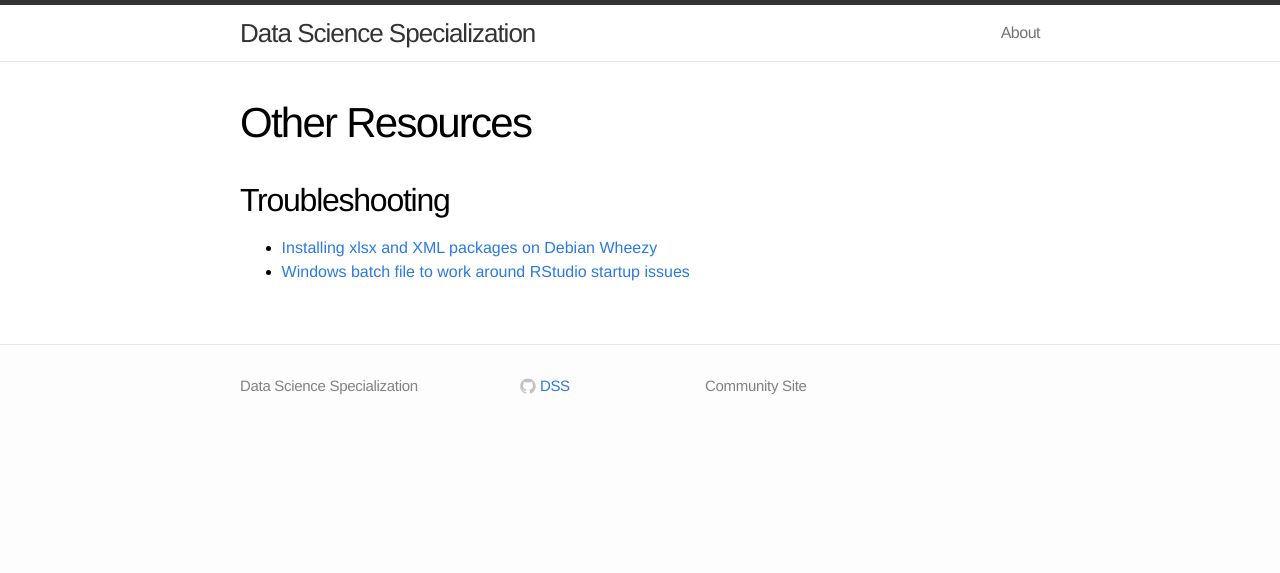
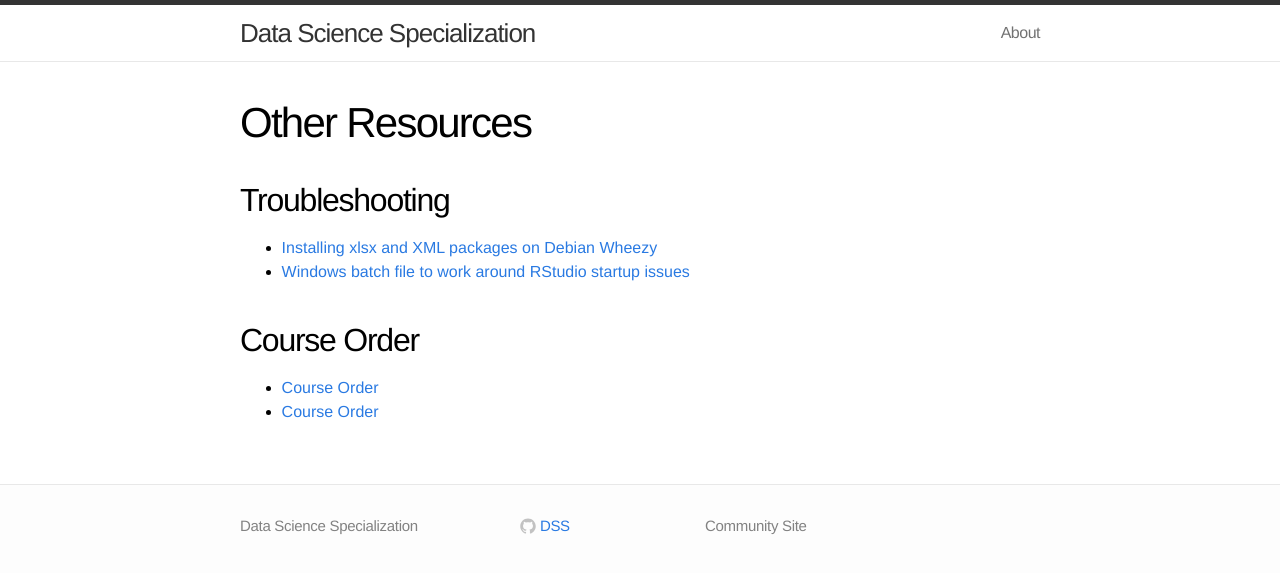
Before and after one commit to DataScienceSpecialization/DataScienceSpecialization.github.io, a Jekyll site: the page built from other.md, in a window 1280 px wide. Shown: the top 573 px of the page. Built offline with Jekyll 4.4.1, drawn with Linux system fonts in a browser that asks for light colours.

Commit message:
Update other.md

```diff
--- a/other.md
+++ b/other.md
@@ -8,3 +8,9 @@
 
 - [Installing xlsx and XML packages on Debian Wheezy](http://allanino.me/blog/programming/installing-some-r-packages/)
 - [Windows batch file to work around RStudio startup issues](https://github.com/stepds/contrib-DataScienceSpecialization/blob/master/README.md)
+
+
+## Course Order
+
+- [Course Order](https://github.com/dougpulse/DataScienceSpecialization.github.io/blob/master/CourseRelationships.htm)
+- [Course Order](https://dougpulse.com/DataScience.htm)
```
